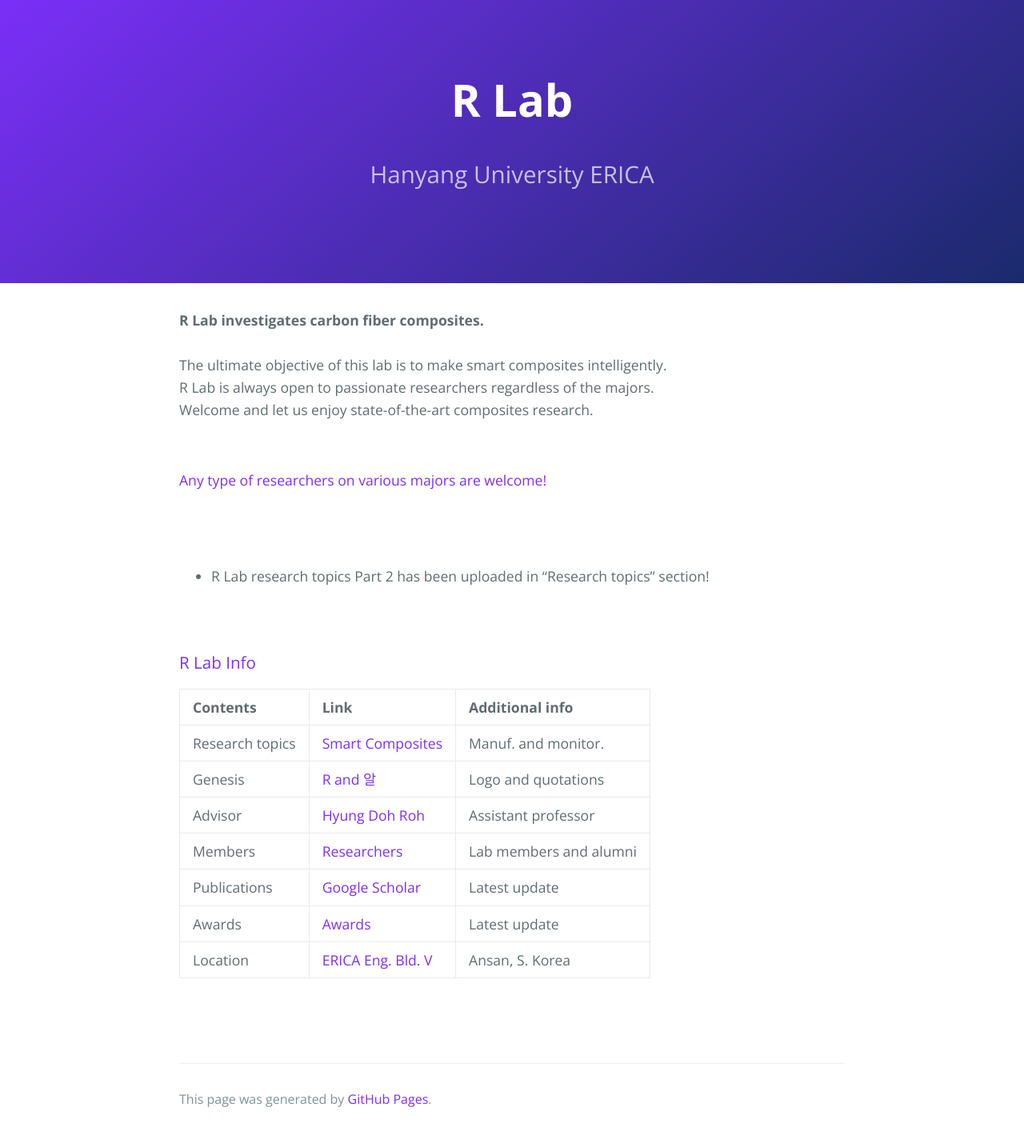
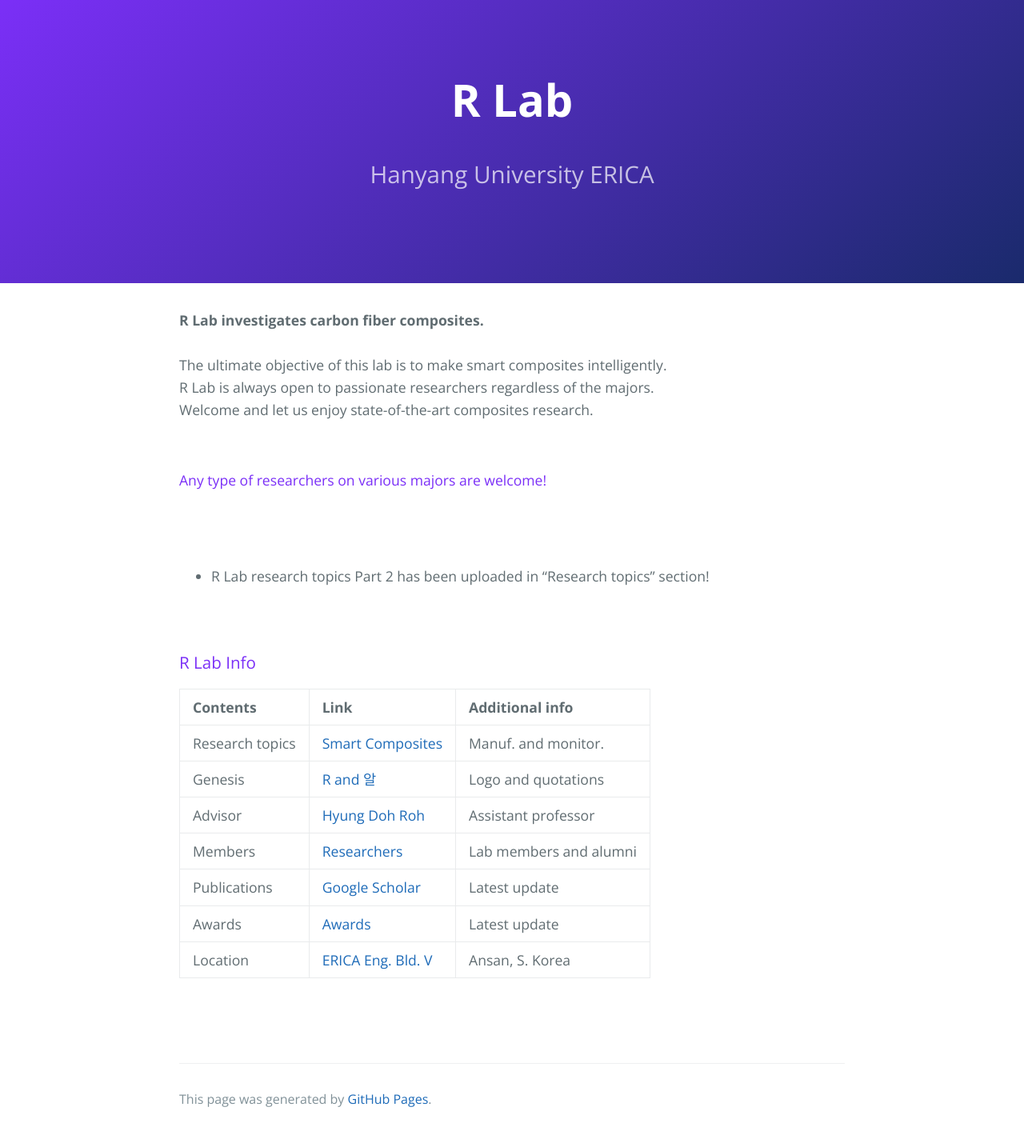
Before and after one commit to rhd1213/rhd1213.github.io, a Jekyll site: the page built from index.md, in a window 1280 px wide. Shown: the whole page at 80% size. Built offline with Jekyll 4.4.1, drawn with Linux system fonts in a browser that asks for light colours; our own code applies the rules of GitHub Pages for plain Markdown files.

Commit message:
Update variables.scss

```diff
--- a/_sass/variables.scss
+++ b/_sass/variables.scss
@@ -13,7 +13,7 @@ $header-heading-color: #fff !default;
 $header-bg-color: #0a0a2e;
 $header-bg-color-secondary: #7b2ff7;
 $section-headings-color: #7b2ff7;
-$body-link-color: #7b2ff7;
+$body-link-color: #1e6bb8 !default;
 
 // Text
 $section-headings-color: #159957 !default;
```
